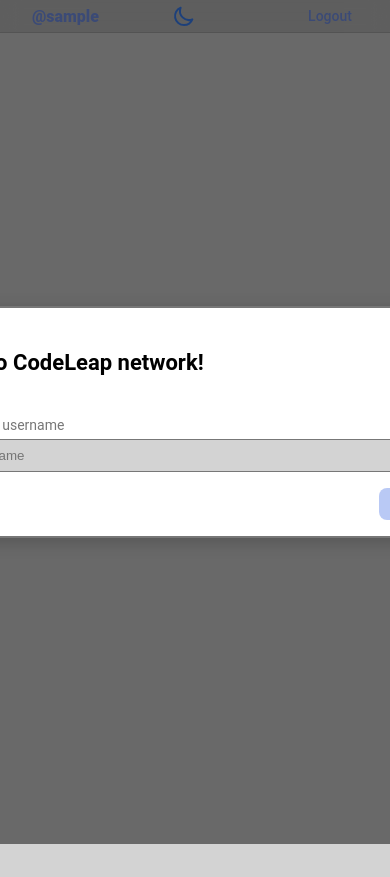
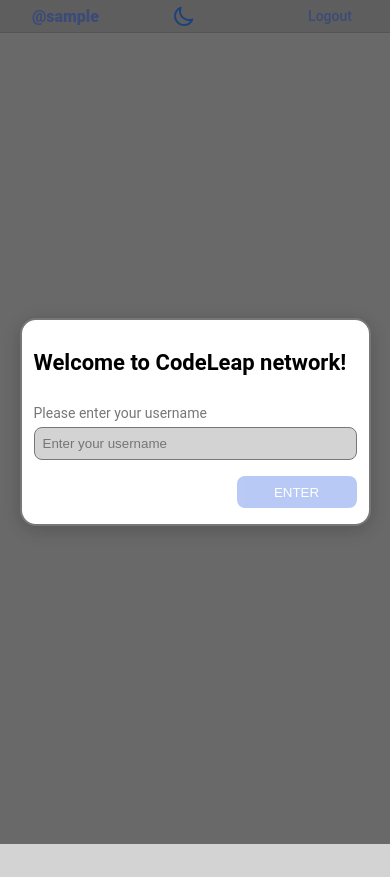
Before and after one commit to snk-js/CodeLeap-FE-prototype, a Next.js app: page /signup in a window 390 px wide. Built offline with nearby package versions, Linux system fonts and the light colour scheme; sample sign-in values are in the browser's storage.

Commit message:
bugfix: mobile responsivity

```diff
--- a/components/CreatePostForm/CreatePostFrom.module.scss
+++ b/components/CreatePostForm/CreatePostFrom.module.scss
@@ -21,4 +21,11 @@
       cursor: not-allowed;
     }
   }
+
+  @media (max-width: 480px) {
+    border-radius: 0;
+    border-left: none;
+    border-right: none;
+    margin-bottom: 16px;
+  }
 }
--- a/components/Modal/ModalBase.module.scss
+++ b/components/Modal/ModalBase.module.scss
@@ -10,6 +10,8 @@
   box-shadow: 0 4px 20px rgba(0, 0, 0, 0.2);
   position: relative;
   animation: fadeIn 0.3s ease-out;
+  min-width: 100%;
+  box-sizing: border-box;
 }
 
 @keyframes fadeIn {
--- a/styles/globals.scss
+++ b/styles/globals.scss
@@ -55,7 +55,7 @@
 
 :root {
   @include light-theme;
-  --base-spacing: 1.5rem;
+  --base-spacing: clamp(12px, 3vw, 24px);
 }
 
 .dark {
```
